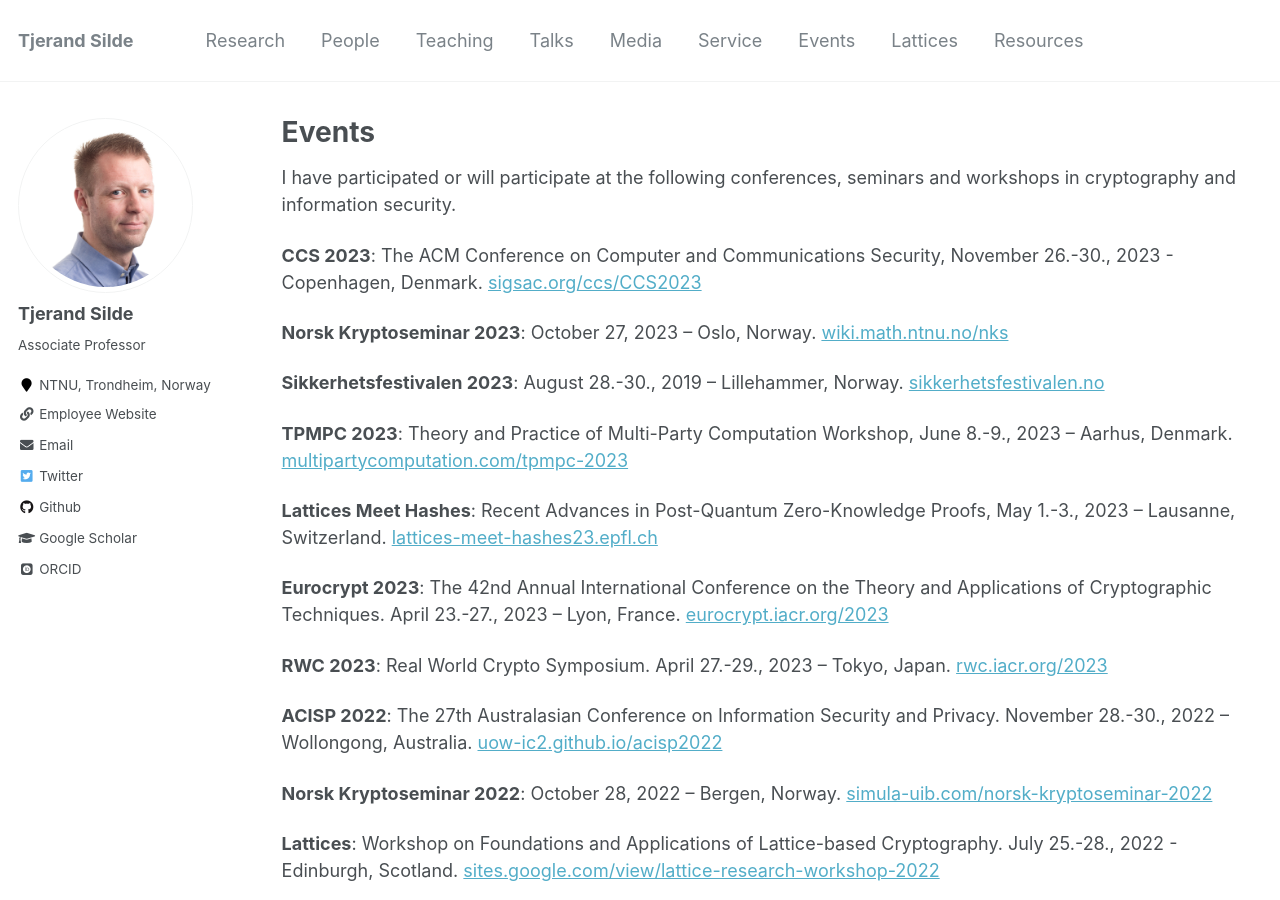
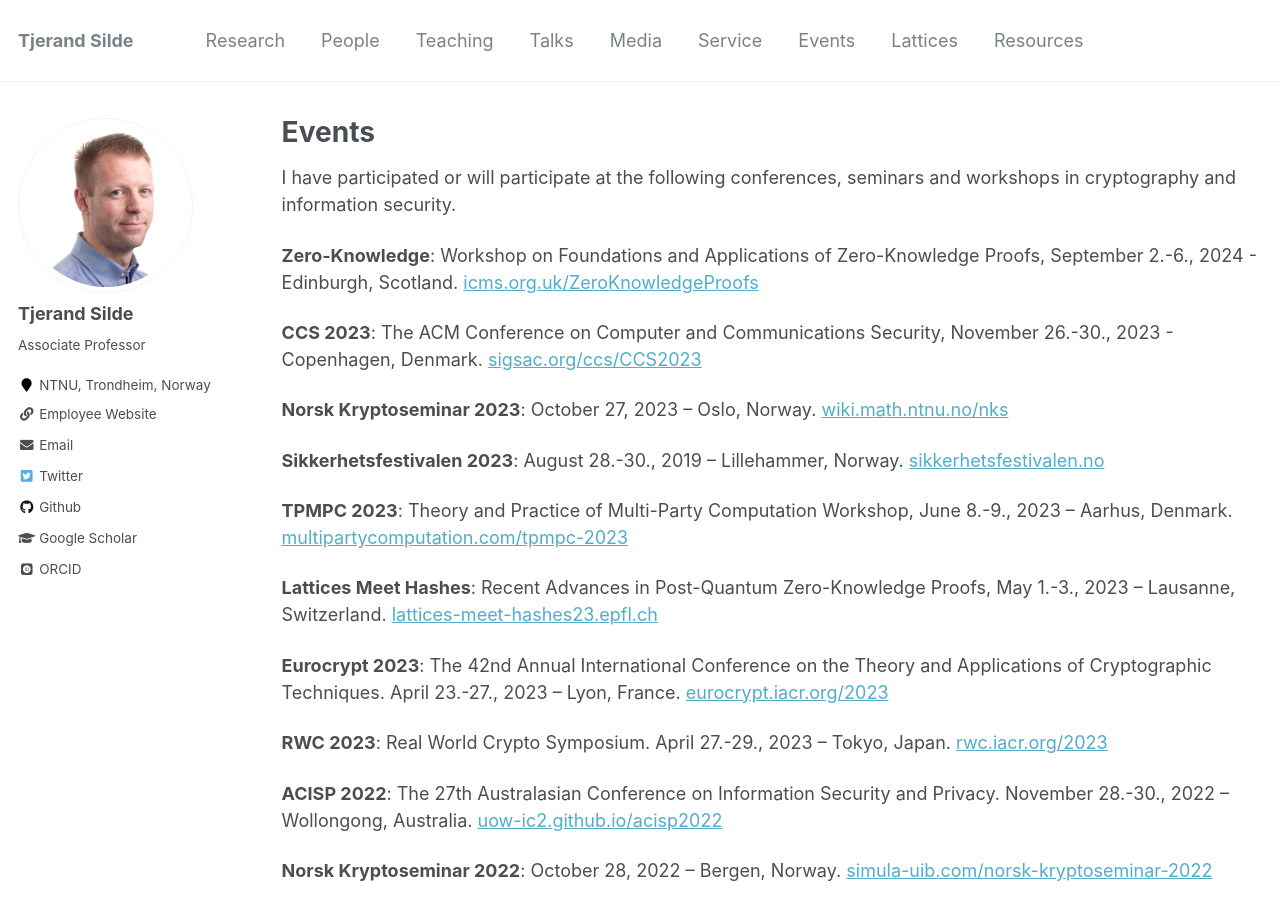
Before and after one commit to tjesi/tjesi.github.io, a Jekyll site: the page built from _pages/events.md, in a window 1280 px wide and 900 px high. Built offline with Jekyll 4.4.1, drawn with Linux system fonts in a browser that asks for light colours; some web fonts are replaced.

Commit message:
Update events.md

```diff
--- a/_pages/events.md
+++ b/_pages/events.md
@@ -6,6 +6,8 @@ author_profile: true
 ---
 
 I have participated or will participate at the following conferences, seminars and workshops in cryptography and information security.
+
+**Zero-Knowledge**: Workshop on Foundations and Applications of Zero-Knowledge Proofs, September 2.-6., 2024 - Edinburgh, Scotland. [icms.org.uk/ZeroKnowledgeProofs](https://www.icms.org.uk/ZeroKnowledgeProofs)
 
 **CCS 2023**: The ACM Conference on Computer and Communications Security, November 26.-30., 2023 - Copenhagen, Denmark. [sigsac.org/ccs/CCS2023](https://www.sigsac.org/ccs/CCS2023)
 
```
